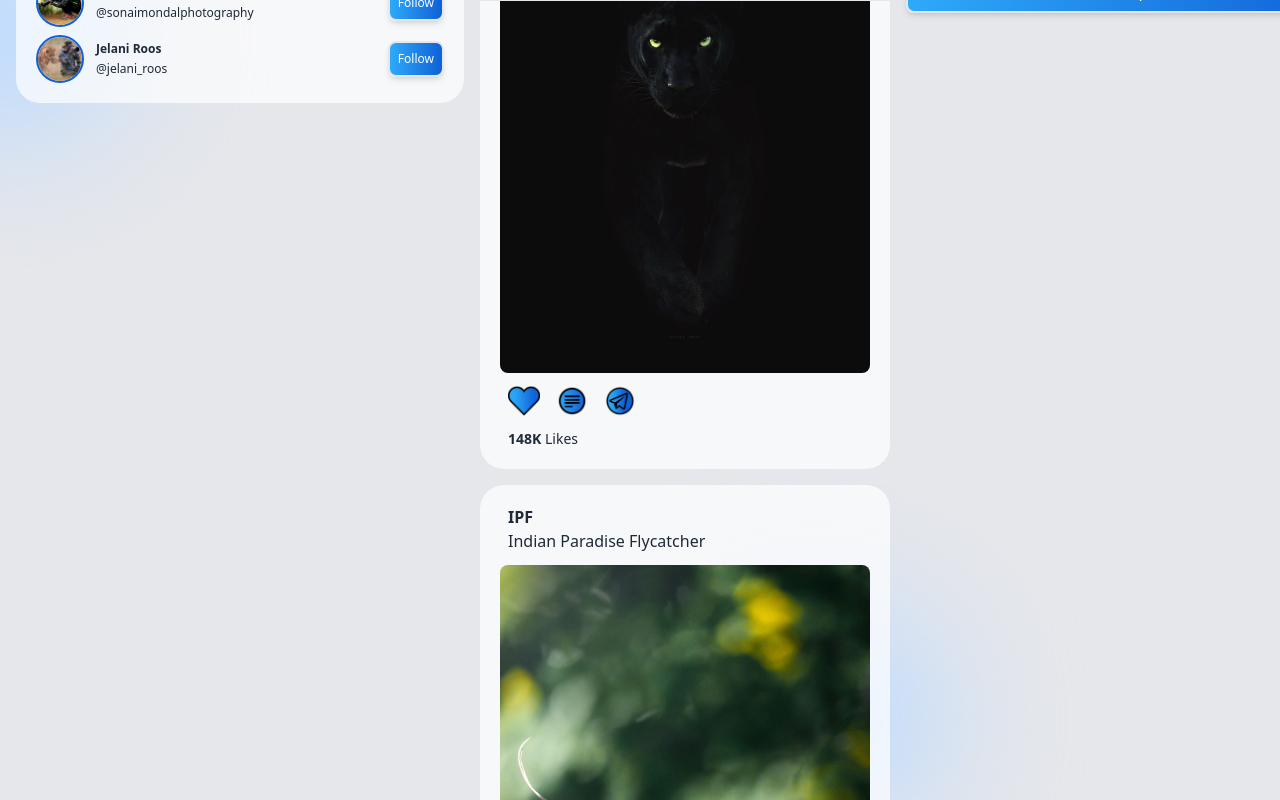
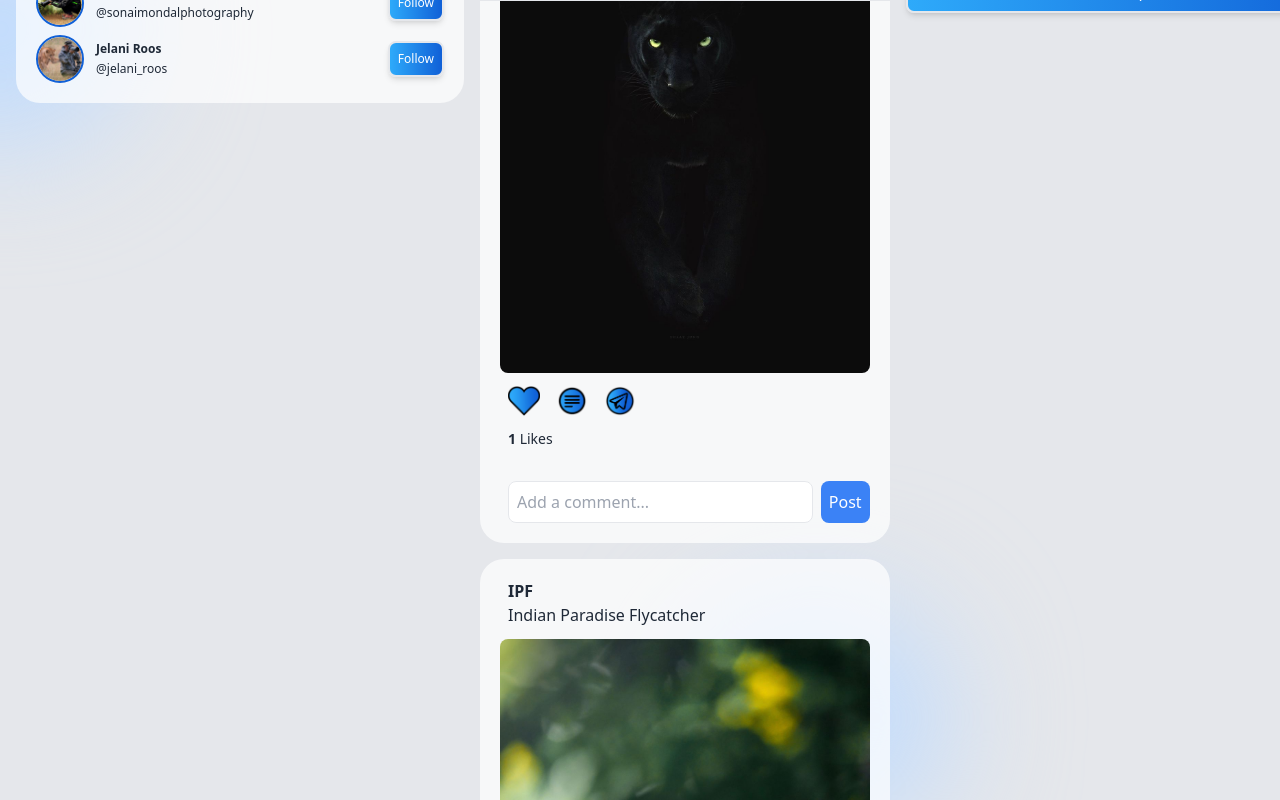
Before and after one commit to SwanandD121/FeatherPerfect_fe, a React (Create React App) app: page /profile in a window 1280 px wide. Both pictures are taken after a click on the picture 572 px from the left and 976 px from the top of the page. Shown: the part 576-1376 px from the top of the page. Built offline with nearby package versions, Linux system fonts and the light colour scheme.

Commit message:
added comment and like functionality

```diff
--- a/src/Components/Post/Post.jsx
+++ b/src/Components/Post/Post.jsx
@@ -1,31 +1,143 @@
-import React from 'react'
-import Comment from '../../img/comment-filled.png'
-import Share from '../../img/share-filled.png'
-import Heart from '../../img/heart-filled.png'
-import NotLike from '../../img/heart.png'
+import React, { useState, useEffect } from "react";
+import Comment from "../../img/comment-filled.png";
+import Share from "../../img/share-filled.png";
+import Heart from "../../img/heart-filled.png";
+import NotLike from "../../img/heart.png";
 
-const Post = ({data}) => {
-  return (
-    <div className="Post flex flex-col gap-3  bg-white/70 dark:bg-slate-800 rounded-3xl p-5">
-
-        <div className="detail flex flex-col ml-2">
-            <span className='dark:text-white'><b>{data.name}</b></span>
-            <span className='dark:text-white/80'> {data.desc}</span>
-        </div>
-
-        <img src={data.img} alt="" className="rounded-lg object-cover   max-h-fi" />
+const Post = ({ data }) => {
+  const [liked, setLiked] = useState(false);
+  const [likes, setLikes] = useState(0);
+  const [comments, setComments] = useState([]);
+  const [newComment, setNewComment] = useState("");
+  const [commentshow, setShowComment] = useState(false);
 
 
-        <div className="postReact flex gap-4 hover:cursor-pointer ml-2 ">
-            <img src={data.liked?Heart: NotLike} alt="" className='w-8 h-8'/>
-            <img src={Comment} alt="" className='w-8 h-8' />
-            <img src={Share} alt="" className='w-8 h-8'/>
-        </div>
+  useEffect(() => {
 
-        <span className="ml-2 text-sm dark:text-white"><b>{data.likes}</b> Likes </span>
+    if (data.liked) {
+      setLiked(true);
+      setLikes(1);
+    } else {
+      setLiked(false);
+      setLikes(0);
+    }
+  }, [data.liked]);
 
+  const handleLike = () => {
+    if (liked) {
+      setLikes((prev) => Math.max(prev - 1, 0));
+    } else {
+      setLikes((prev) => prev + 1);
+    }
+    setLiked(!liked);
+  };
+
+  const handleShowComment = () => {
+    setShowComment((prev) => !prev);
+  };
+
+  const handleCommentSubmit = (e) => {
+    e.preventDefault();
+    if (newComment.trim() === "") return;
+    setComments((prev) => [...prev, newComment]);
+    setNewComment("");
+  };
+
+  const handleShare = () => {
+    const postUrl = window.location.href;
+    if (navigator.share) {
+      navigator
+        .share({
+          title: data.name,
+          text: data.desc,
+          url: postUrl,
+        })
+        .then(() => {
+          console.log("Post shared successfully!");
+        })
+        .catch((error) => {
+          console.error("Error sharing:", error);
+        });
+    } else {
+      navigator.clipboard
+        .writeText(postUrl)
+        .then(() => {
+        })
+        .catch((error) => {
+          console.error("Error copying link:", error);
+        });
+    }
+  };
+
+  return (
+    <div className="Post flex flex-col gap-3 bg-white/70 dark:bg-slate-800 rounded-3xl p-5">
+      <div className="detail flex flex-col ml-2">
+        <span className="dark:text-white">
+          <b>{data.name}</b>
+        </span>
+        <span className="dark:text-white/80"> {data.desc}</span>
+      </div>
+
+      <img src={data.img} alt="" className="rounded-lg object-cover max-h-fi" />
+
+      <div className="postReact flex gap-4 hover:cursor-pointer ml-2">
+        <img
+          src={liked ? Heart : NotLike}
+          alt="Like Button"
+          className="w-8 h-8"
+          onClick={handleLike}
+        />
+        <img
+          src={Comment}
+          alt="Comment"
+          className="w-8 h-8"
+          onClick={handleShowComment}
+        />
+        <img
+          src={Share}
+          alt="Share"
+          className="w-8 h-8"
+          onClick={handleShare}
+        />
+      </div>
+
+      <span className="ml-2 text-sm dark:text-white">
+        <b>{likes}</b> Likes {/* Display likes count directly */}
+      </span>
+
+      {/* Comment Section */}
+      <div className="comments mt-3">
+        {comments.length > 0 && (
+          <div className="comment-list ml-2">
+            <b className="dark:text-white">Comments:</b>
+            {comments.map((comment, index) => (
+              <p key={index} className="text-slate-200">
+                {comment}
+              </p>
+            ))}
+          </div>
+        )}
+
+        {commentshow && (
+          <form onSubmit={handleCommentSubmit} className="flex gap-2 mt-2 ml-2">
+            <input
+              type="text"
+              value={newComment}
+              onChange={(e) => setNewComment(e.target.value)}
+              className="flex-1 border rounded-lg p-2 dark:bg-gray-700 dark:text-white"
+              placeholder="Add a comment..."
+            />
+            <button
+              type="submit"
+              className="p-2 bg-blue-500 text-white rounded-lg"
+            >
+              Post
+            </button>
+          </form>
+        )}
+      </div>
     </div>
-  )
-}
+  );
+};
 
-export default Post
+export default Post;
```
